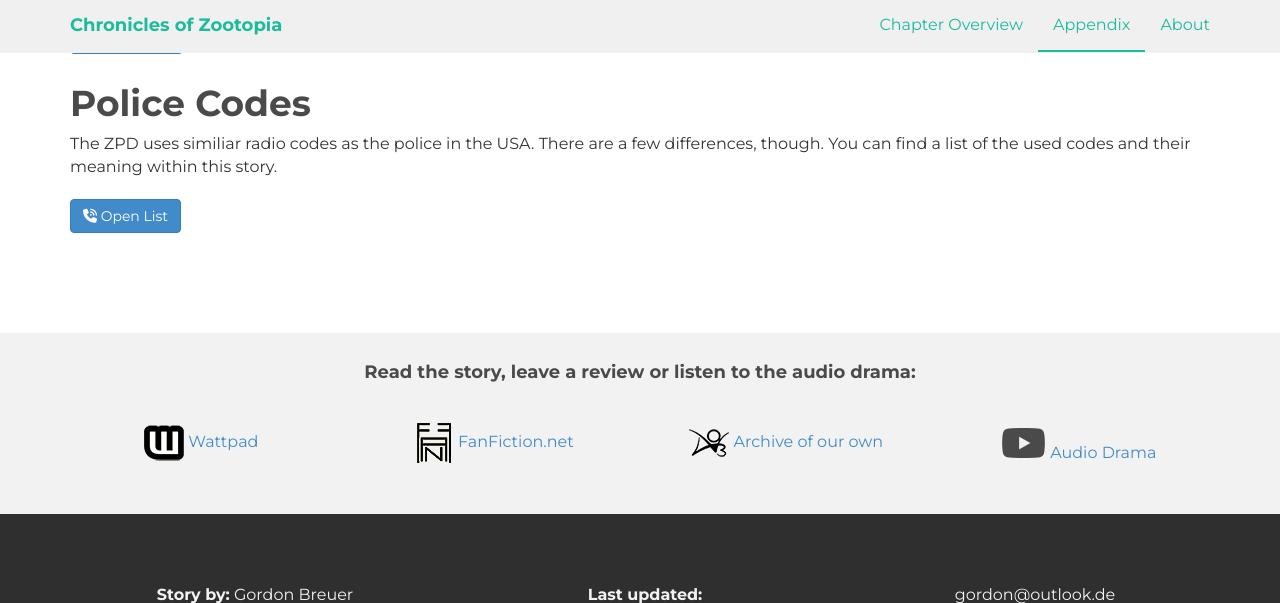
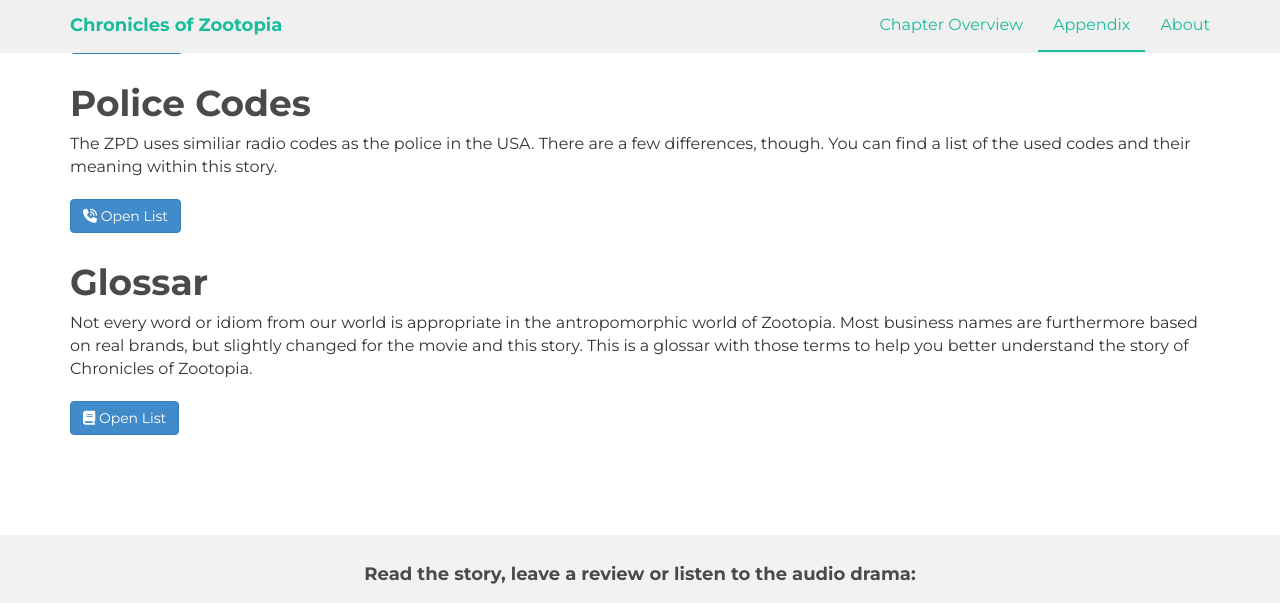
Before and after one commit to Anheledir/ChroniclesOfZootopia, a Jekyll site: the page built from appendix/index.md, in a window 1280 px wide and 900 px high, scrolled down 955 px, cut to the strip 0-603 px from the top of the window. Built offline with Jekyll 4.4.1, drawn with Linux system fonts in a browser that asks for light colours; nearby versions of some CDN libraries.

```diff
--- /dev/null
+++ b/_data/glossar.yml
@@ -0,0 +1,6 @@
+- term: zooicide
+  description: "A 'homicide' is a human killing another human, but as there are no humans in Zootopia, and the prefix 'zoo-' is for animals, an animal killing another animal is called a 'zooicide' within this story. Not to be confused by a suicide, someone killing him- or herself."
+  isBrand: false
+- term: Zuber
+  description: "'Zuber' is a transportation network company. It develops, markets and operates the Zuber car transportation and food delivery mobile apps. The drivers use their own cars for transportation."
+  isBrand: true
--- a/appendix/index.md
+++ b/appendix/index.md
@@ -22,3 +22,10 @@ The locations in Chronicles of Zootopia are mainly based on the movie with a few
 The ZPD uses similiar radio codes as the police in the USA. There are a few differences, though. You can find a list of the used codes and their meaning within this story.
 
 <a class="btn btn-primary" href="javascript:alert('Not ready yet, coming soon.');"><i class="fa fa-volume-control-phone" aria-hidden="true"></i> Open List</a>
+
+
+
+# Glossar
+Not every word or idiom from our world is appropriate in the antropomorphic world of Zootopia. Most business names are furthermore based on real brands, but slightly changed for the movie and this story. This is a glossar with those terms to help you better understand the story of Chronicles of Zootopia.
+
+<a class="btn btn-primary" href="javascript:alert('Not ready yet, coming soon.');"><i class="fa fa-book" aria-hidden="true"></i> Open List</a>
```
